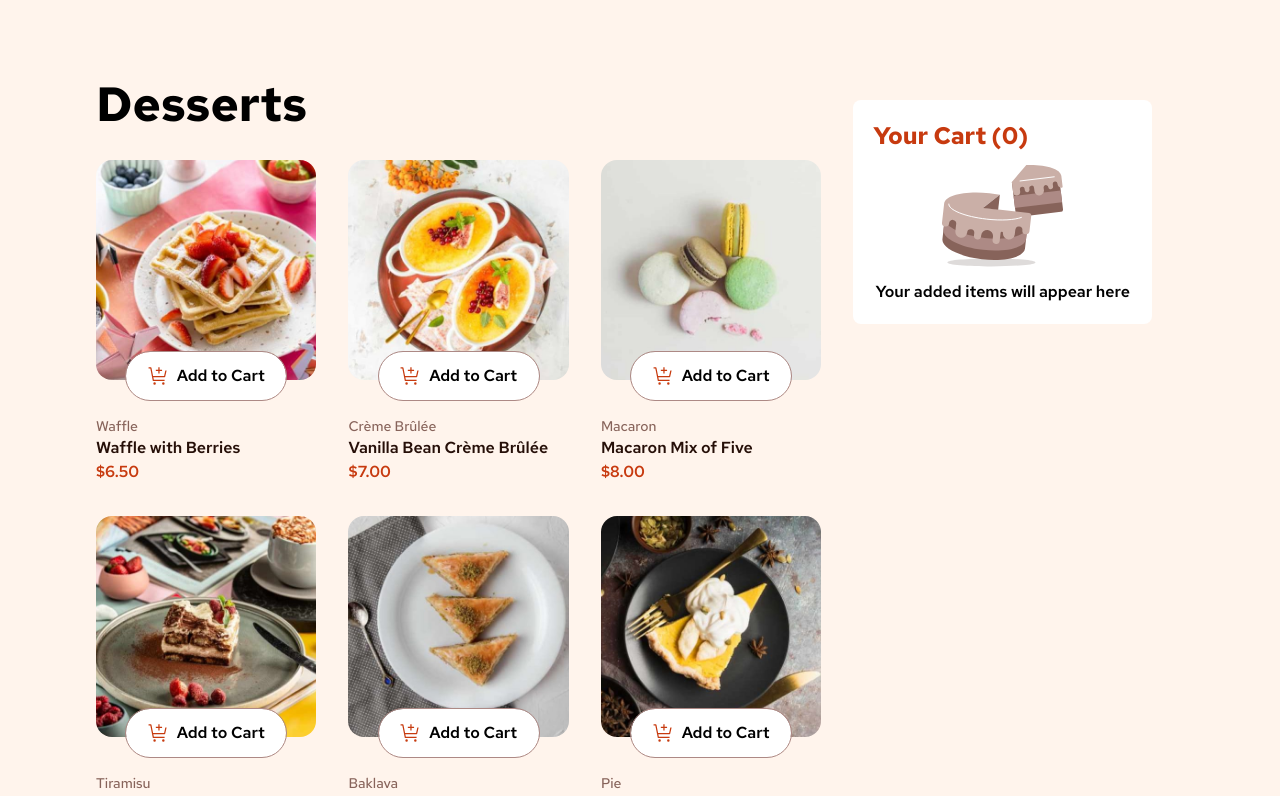
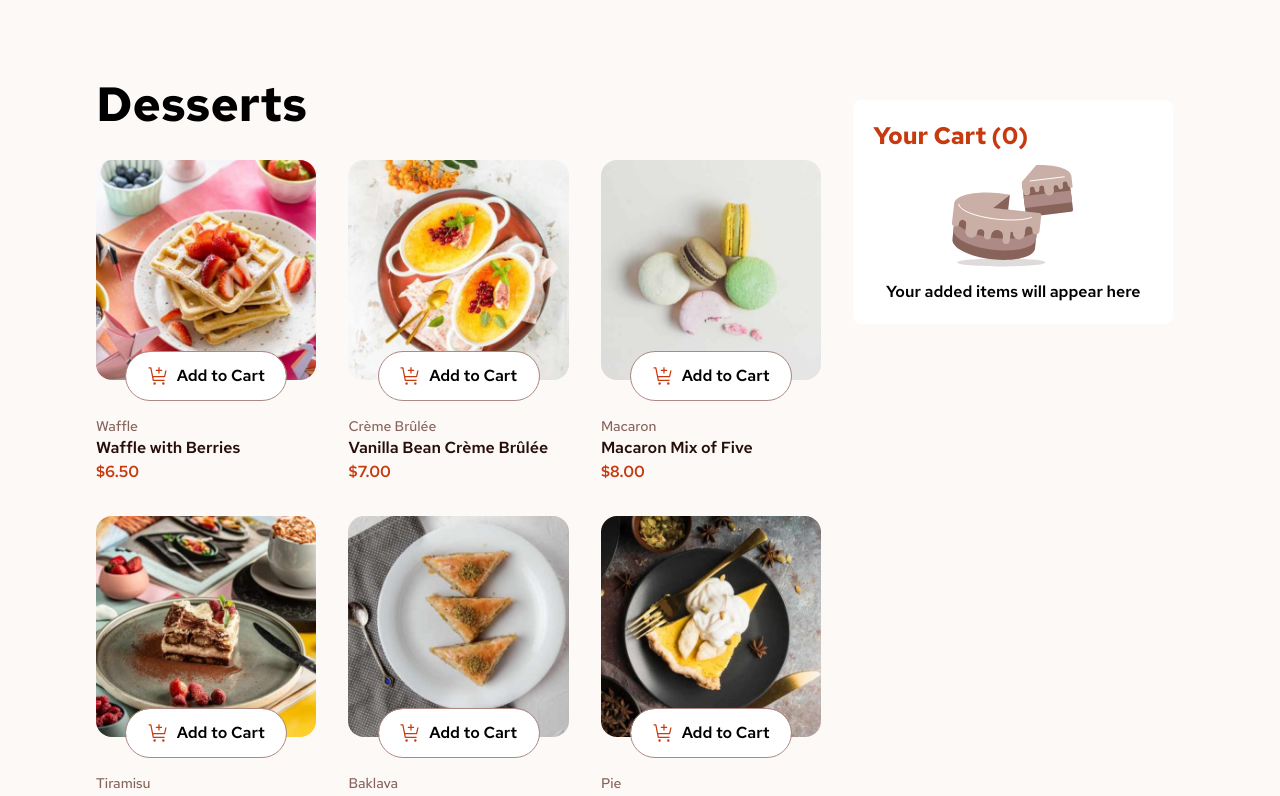
Before and after one commit to Aj-Herrera-99/react-product-list-cart, a React (Vite) app: page / in a window 1280 px wide. Shown: the top 796 px of the page. Built offline with nearby package versions, Linux system fonts and the light colour scheme.

Commit message:
better ui/ux experience

```diff
--- a/src/App.css
+++ b/src/App.css
@@ -2,7 +2,7 @@
     min-height: 100vh;
     display: flex;
     flex-wrap: wrap;
-    background-color: #fff4ec;
+    background-color: #FCF9F7;
     padding: 2rem;
     @media (min-width: 1024px) {
         padding-block: 5rem;
--- a/src/components/Cart.jsx
+++ b/src/components/Cart.jsx
@@ -6,21 +6,37 @@ import CartTotal from "./CartTotal";
 import { GlobalContext } from "../state-management/stores/GlobalContext";
 import CartBadge from "./CartBadge";
 import CartEmptyIcon from "./CartEmptyIcon";
+import styled from "styled-components";
+
+const ItemContainer = styled.div`
+    overflow-x: hidden;
+    overflow-y: auto;
+    max-height: 50vh;
+    @media (orientation: landscape) and (max-height: 640px) {
+        max-height: 125px;
+    }
+`;
 
 function Cart({ name }) {
     const { products } = useContext(GlobalContext);
     return (
         <div
-            className={`bg-white rounded-lg p-5 mt-5 w-full font-semibold ${
-                name === "modal" && "max-h-[95vh] overflow-y-auto"
-            } `}
+            className={`bg-white rounded-lg p-5 mt-5 w-full font-semibold max-h-[95vh] ${
+                name == "cart" && "md:fixed md:max-w-[25vw]"
+            }`}
         >
             <CartDesc name={name} />
-            {products.prods
-                .filter((product) => product.quantity > 0)
-                .map((product) => (
-                    <CartItem key={product.id} name={name} product={product} />
-                ))}
+            <ItemContainer $name={name}>
+                {products.prods
+                    .filter((product) => product.quantity > 0)
+                    .map((product) => (
+                        <CartItem
+                            key={product.id}
+                            name={name}
+                            product={product}
+                        />
+                    ))}
+            </ItemContainer>
             {products.count !== 0 ? (
                 <>
                     <CartTotal />
@@ -35,7 +51,7 @@ function Cart({ name }) {
                     )}
                 </>
             ) : (
-                <CartEmptyIcon/>
+                <CartEmptyIcon />
             )}
         </div>
     );
--- a/src/components/CartItem.jsx
+++ b/src/components/CartItem.jsx
@@ -17,7 +17,7 @@ function CartItem({ product, name }) {
                 )}
                 <div className="flex flex-col justify-between ">
                     <span className="text-[#260f08]">{product.name}</span>
-                    <div className="flex gap-4">
+                    <div className="flex gap-2 lg:gap-4">
                         <span className="text-[#c73a0f]">
                             {product.quantity}x
                         </span>
--- a/src/state-management/reducers/products.js
+++ b/src/state-management/reducers/products.js
@@ -42,6 +42,7 @@ function productsReducer(state, action) {
     }
 
     if (action.type === "RESET") {
+        window.scrollTo({ top: 0, left: 0, behavior: "smooth" });
         return { prods: action.prod, count: 0, total: 0 };
     }
 }
```
